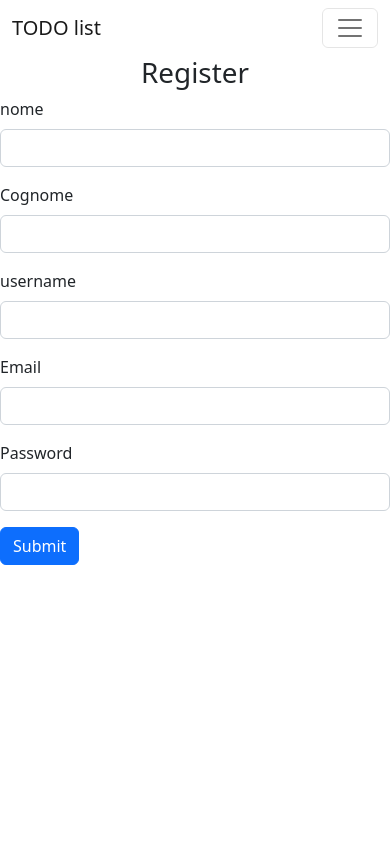
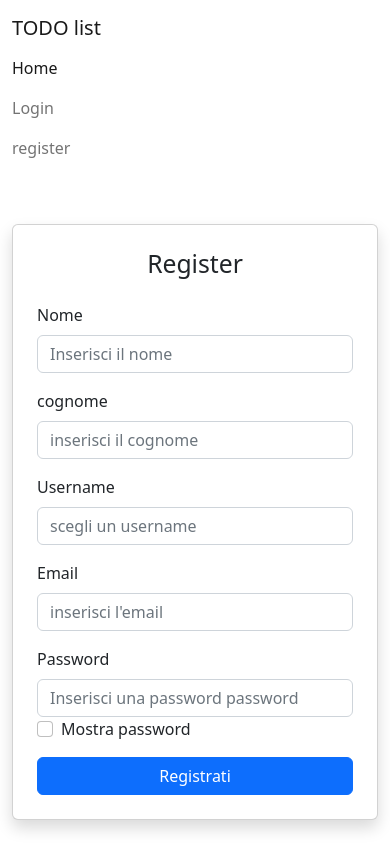
Before and after one commit to CarmineSacco/ReactToDo, a React (Vite) app in the folder TODO-list/: page /register in a window 390 px wide. Built offline with nearby package versions, Linux system fonts and the light colour scheme; no server answers.

Commit message:
[feat] login e logout

```diff
--- a/TODO-list/src/App.tsx
+++ b/TODO-list/src/App.tsx
@@ -1,7 +1,38 @@
+import { useLocation, useNavigate } from "react-router-dom";
+import { AuthService } from "./services/AuthService";
+import { useEffect, useState } from "react";
+import { IUser } from "./interfaces/auth/IUser";
 function App() {
+  const navigate = useNavigate();
+  const location = useLocation();
+
+  const [user, setUser] = useState<IUser | null>(null);
+  const capitalize = (str: string) => {
+    return str.charAt(0).toUpperCase() + str.slice(1);
+  };
+  useEffect(() => {
+    if (!AuthService.checkUserLogged()) {
+      setUser(null);
+      navigate("/login");
+    } else {
+      const user = AuthService.getUser();
+      setUser(user);
+    }
+  }, [location]);
+
   return (
     <>
-      <h1>Home</h1>
+      <div className="d-flex justify-content-center">
+        <h1>Home</h1>
+      </div>
+      {user && (
+        <div>
+          Bentornato/a{" "}
+          <b>
+            {capitalize(user.nome)} {capitalize(user.cognome)}
+          </b>
+        </div>
+      )}
     </>
   );
 }
--- a/TODO-list/src/AppRoutes.tsx
+++ b/TODO-list/src/AppRoutes.tsx
@@ -1,15 +1,16 @@
 import { Route, Routes } from "react-router-dom";
-import { Login } from "./pages/Login";
+
 import App from "./App";
 import Navbar from "./components/shared/Navbar";
 import Register from "./pages/Register";
+import Login from "./pages/Login";
 
 const AppRoutes = () => {
   return (
     <Routes>
       <Route element={<Navbar />}>
-        <Route path="/" element={<Register />} />
-        <Route path="/login" element={<Login />} />
+        <Route path="/" element={<App />} />
+        <Route path="/login" element={<Login />} />s
         <Route path="/register" element={<Register />} />
         <Route path="/home" element={<App />} />
       </Route>
--- a/TODO-list/src/components/shared/Navbar.tsx
+++ b/TODO-list/src/components/shared/Navbar.tsx
@@ -1,24 +1,32 @@
-import { Link, Outlet } from "react-router-dom";
+import { useEffect, useState } from "react";
+import { Link, Outlet, useLocation, useNavigate } from "react-router-dom";
+import { Fragment } from "react/jsx-runtime";
+import { AuthService } from "../../services/AuthService";
+
 const Navbar = () => {
+  const navigate = useNavigate();
+  const location = useLocation();
+  const [user, setUser] = useState(() => AuthService.getUser());
+  const handleLogout = () => {
+    localStorage.removeItem("user");
+    setUser(null);
+    navigate("/login");
+  };
+  useEffect(() => {
+    if (AuthService.checkUserLogged()) {
+      setUser(AuthService.getUser());
+    } else {
+      setUser(null);
+    }
+  }, [location]); // controllo user loggato solo alla navigazione
+
   return (
     <>
       <nav className="navbar navbar-expand-lg bg-body-tertiary">
         <div className="container-fluid">
-          <Link className="navbar-brand" to="/home">
-            TODO list
-          </Link>
-          <button
-            className="navbar-toggler"
-            type="button"
-            data-bs-toggle="collapse"
-            data-bs-target="#navbarNav"
-            aria-controls="navbarNav"
-            aria-expanded="false"
-            aria-label="Toggle navigation"
-          >
-            <span className="navbar-toggler-icon"></span>
-          </button>
-          <div className="collapse navbar-collapse" id="navbarNav">
+          <span className="navbar-brand">TODO list</span>
+
+          <div className="navbar-collapse" id="navbarNav">
             <ul className="navbar-nav">
               <li className="nav-item">
                 <Link
@@ -29,6 +37,8 @@ const Navbar = () => {
                   Home
                 </Link>
               </li>
+              {!user && (
+                <Fragment>
                   <li className="nav-item">
                     <Link className="nav-link" to="/login">
                       Login
@@ -39,6 +49,15 @@ const Navbar = () => {
                       register
                     </Link>
                   </li>
+                </Fragment>
+              )}
+              {user && (
+                <Fragment>
+                  <li className="nav-item" onClick={handleLogout}>
+                    <span className="nav-link">Logout</span>
+                  </li>
+                </Fragment>
+              )}
             </ul>
           </div>
         </div>
--- /dev/null
+++ b/TODO-list/src/interfaces/auth/ILoginResponse.ts
@@ -0,0 +1,6 @@
+export interface ILoginResponse {
+    nome : string,
+    cognome : string,
+    success : boolean,
+    message : string
+}
--- /dev/null
+++ b/TODO-list/src/interfaces/auth/IUser.ts
@@ -0,0 +1,4 @@
+export interface IUser {
+    nome : string,
+    cognome : string
+}
--- /dev/null
+++ b/TODO-list/src/interfaces/user/IGetUserResponse.ts
@@ -0,0 +1,5 @@
+export interface IGetUserResponse {
+    nome : string,
+    cognome : string
+    username : string,
+}
--- a/TODO-list/src/pages/Login.tsx
+++ b/TODO-list/src/pages/Login.tsx
@@ -1,3 +1,115 @@
-export const Login = () => {
-  return <div>login</div>;
+import { useState } from "react";
+
+import { Fragment } from "react/jsx-runtime";
+import { AuthService } from "../services/AuthService";
+import { useNavigate } from "react-router-dom";
+
+const Login = () => {
+  const [formvalid, setFormValid] = useState(true);
+  const [usernameEmail, setUsernameNameEmail] = useState("");
+  const [password, setPassword] = useState("");
+  const [showPassword, setShowPassword] = useState(false);
+  const [error, setError] = useState("");
+  const navigate = useNavigate();
+
+  const handleShowPassword = (event: React.ChangeEvent<HTMLInputElement>) => {
+    setShowPassword(event.target.checked);
+  };
+
+  const handleChangeUsernameEmail = (
+    e: React.ChangeEvent<HTMLInputElement>
+  ) => {
+    setUsernameNameEmail(e.target.value);
+  };
+
+  const handleChangePassword = (e: React.ChangeEvent<HTMLInputElement>) => {
+    setPassword(e.target.value);
+  };
+
+  const handleSubmit = async () => {
+    if (usernameEmail && password) {
+      setFormValid(true);
+      const { success, message, nome, cognome } = await AuthService.login({
+        usernameEmail,
+        password,
+      });
+      if (success) {
+        localStorage.setItem("user", JSON.stringify({ nome, cognome })); //TODO inserire in localstorage nome , cognome , tipo permesso
+        navigate("/home");
+      } else {
+        setError(message);
+      }
+    } else {
+      setFormValid(false);
+      setError("compila tutti i campi");
+    }
+  };
+
+  return (
+    <Fragment>
+      <div className="container mt-5">
+        <div className="row justify-content-center">
+          <div className="col-md-6">
+            <div className="card shadow p-4">
+              <h2 className="text-center mb-4">login</h2>
+              {(!formvalid || error) && (
+                <div className="alert alert-danger" role="alert">
+                  {error}
+                </div>
+              )}
+              <form>
+                <div className="mb-3">
+                  <label htmlFor="username" className="form-label">
+                    Username o email
+                  </label>
+                  <input
+                    onChange={handleChangeUsernameEmail}
+                    type="text"
+                    className="form-control"
+                    id="username"
+                    placeholder="scegli un username"
+                  />
+                </div>
+
+                <div className="mb-3">
+                  <label htmlFor="exampleInputPassword1" className="form-label">
+                    Password
+                  </label>
+                  <input
+                    onChange={handleChangePassword}
+                    type={showPassword ? "text" : "password"}
+                    className="form-control"
+                    id="exampleInputPassword1"
+                    placeholder="Inserisci una password password"
+                  />
+                  <div className="form-group form-check">
+                    <input
+                      type="checkbox"
+                      className="form-check-input"
+                      id="exampleCheck1"
+                      onChange={handleShowPassword}
+                    />
+                    <label className="form-check-label" htmlFor="exampleCheck1">
+                      Mostra password
+                    </label>
+                  </div>
+                </div>
+
+                <div className="d-grid">
+                  <button
+                    type="button"
+                    onClick={handleSubmit}
+                    className="btn btn-primary btn-block"
+                  >
+                    Accedi
+                  </button>
+                </div>
+              </form>
+            </div>
+          </div>
+        </div>
+      </div>
+    </Fragment>
+  );
 };
+export default Login;
--- a/TODO-list/src/pages/Register.tsx
+++ b/TODO-list/src/pages/Register.tsx
@@ -9,6 +9,9 @@ const Register = () => {
   const [password, setPassword] = useState("");
   const [name, setName] = useState("");
   const [lastName, setLastName] = useState("");
+  const [formvalid, setFormValid] = useState(true);
+  const [showPassword, setShowPassword] = useState(false);
+
   const navigate = useNavigate();
 
   const handleChangeUsername = (e: React.ChangeEvent<HTMLInputElement>) => {
@@ -31,9 +34,14 @@ const Register = () => {
     setLastName(e.target.value);
   };
 
-  const handleSubmit = () => {
+  const handleShowPassword = (event: React.ChangeEvent<HTMLInputElement>) => {
+    setShowPassword(event.target.checked);
+  };
+
+  const handleSubmit = async () => {
     if (name && lastName && email && password && username) {
-      const { success } = AuthService.register({
+      setFormValid(true);
+      const { success } = await AuthService.register({
         nome: name,
         cognome: lastName,
         username: username,
@@ -43,51 +51,63 @@ const Register = () => {
       if (success) {
         navigate("/login");
       }
+    } else {
+      setFormValid(false);
     }
   };
 
   return (
     <Fragment>
-      <div className="d-flex justify-content-center">
-        <h1>Register</h1>
+      <div className="container mt-5">
+        <div className="row justify-content-center">
+          <div className="col-md-6">
+            <div className="card shadow p-4">
+              <h2 className="text-center mb-4">Register</h2>
+              {!formvalid && (
+                <div className="alert alert-danger" role="alert">
+                  Compila tutti i campi corretamente
                 </div>
-
+              )}
               <form>
                 <div className="mb-3">
                   <label htmlFor="nome" className="form-label">
-            nome
+                    Nome
                   </label>
                   <input
                     onChange={handleChangeName}
                     type="text"
                     className="form-control"
                     id="nome"
+                    placeholder="Inserisci il nome"
                   />
                 </div>
 
                 <div className="mb-3">
                   <label htmlFor="cognome" className="form-label">
-            Cognome
+                    cognome
                   </label>
                   <input
                     onChange={handleChangeLastName}
                     type="text"
                     className="form-control"
                     id="cognome"
+                    placeholder="inserisci il cognome"
                   />
                 </div>
 
                 <div className="mb-3">
                   <label htmlFor="username" className="form-label">
-            username
+                    Username
                   </label>
                   <input
                     onChange={handleChangeUsername}
                     type="text"
                     className="form-control"
                     id="username"
+                    placeholder="scegli un username"
                   />
                 </div>
+
                 <div className="mb-3">
                   <label htmlFor="exampleInputEmail1" className="form-label">
                     Email
@@ -98,28 +118,48 @@ const Register = () => {
                     className="form-control"
                     id="exampleInputEmail1"
                     aria-describedby="emailHelp"
+                    placeholder="inserisci l'email"
                   />
                 </div>
+
                 <div className="mb-3">
                   <label htmlFor="exampleInputPassword1" className="form-label">
                     Password
                   </label>
                   <input
                     onChange={handleChangePassword}
-            type="password"
+                    type={showPassword ? "text" : "password"}
                     className="form-control"
                     id="exampleInputPassword1"
+                    placeholder="Inserisci una password password"
                   />
+                  <div className="form-group form-check">
+                    <input
+                      type="checkbox"
+                      className="form-check-input"
+                      id="exampleCheck1"
+                      onChange={handleShowPassword}
+                    />
+                    <label className="form-check-label" htmlFor="exampleCheck1">
+                      Mostra password
+                    </label>
+                  </div>
                 </div>
 
+                <div className="d-grid">
                   <button
                     type="button"
                     onClick={handleSubmit}
-          className="btn btn-primary"
+                    className="btn btn-primary btn-block"
                   >
-          Submit
+                    Registrati
                   </button>
+                </div>
               </form>
+            </div>
+          </div>
+        </div>
+      </div>
     </Fragment>
   );
 };
--- a/TODO-list/src/services/AuthService.ts
+++ b/TODO-list/src/services/AuthService.ts
@@ -1,23 +1,39 @@
 import axios from "axios"
-
-import { IUserForm } from "../interfaces/IUserForm";
+import { IUserForm } from "../interfaces/auth/IUserForm";
+import { ILoginResponse } from "../interfaces/auth/ILoginResponse";
+import { IUser } from "../interfaces/auth/IUser";
 
 const API_URL = import.meta.env.VITE_API_URL;
 
+export const AuthService = {
+  login: async (loginForm : {usernameEmail : string , password : string}) => {
+    let response !: ILoginResponse;
 
+    await axios.post<ILoginResponse>(`${API_URL}login.php`, loginForm).then(res => response = res.data);
 
-
-export const AuthService = {
-  login: () => {
-    //TODO : chiamata  api login
+    return response;
   },
 
-  register: (user : IUserForm) => {
-    //TODO : chiamata api per registrazione
+  register: async (user : IUserForm) => {
+
     let response !: {success : boolean , message : string};
-      axios.post<{success : boolean , message : string}>(`${API_URL}register.php`, {
+
+    await axios.post<{success : boolean , message : string}>(`${API_URL}register.php`, {
         user
        }).then(res =>response = res.data);
-    return response
+
+       return response
   },
+
+  checkUserLogged: () => {
+    const userLogged = JSON.parse(localStorage.getItem("user") as string);
+      if (!userLogged) {
+        return false;
+      }
+    return true;
+  },
+
+  getUser : () : IUser | null=> {
+    return JSON.parse(localStorage.getItem("user") as string);
+  }
 };
```
Also changed, not shown: TODO-list/src/services/userService.ts (added, +15 -0 lines), TODO-list/src/interfaces/auth/IUserForm.ts (renamed from TODO-list/src/interfaces/IUserForm.ts), 2 other files (tests, documents, lock files or other folders). Lines whose indentation alone changed are shown as unchanged.
